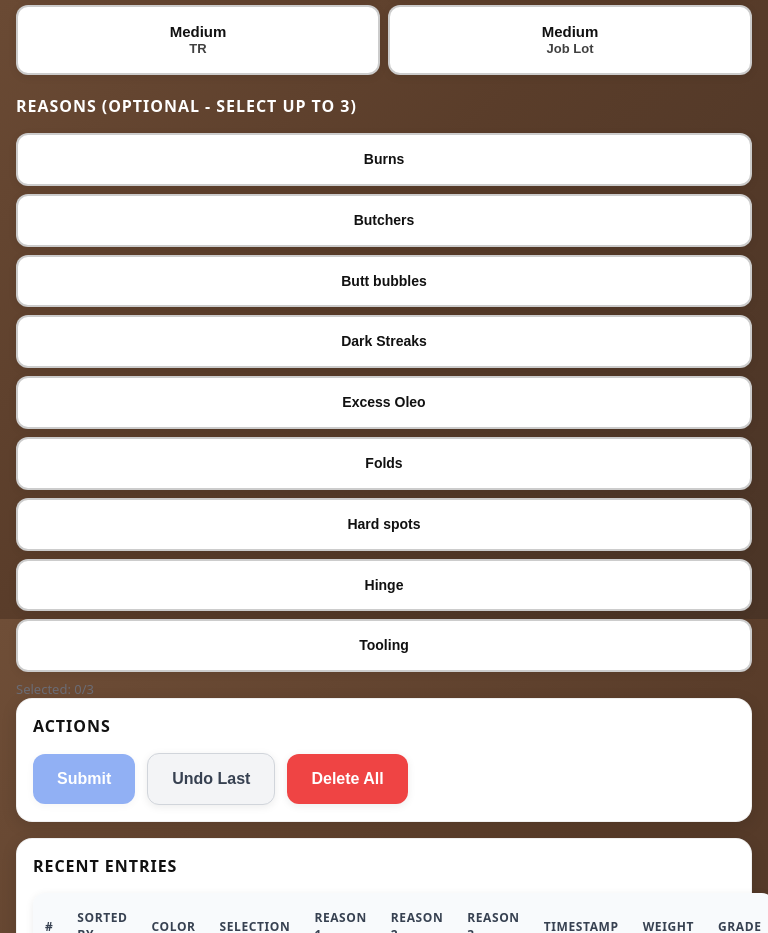
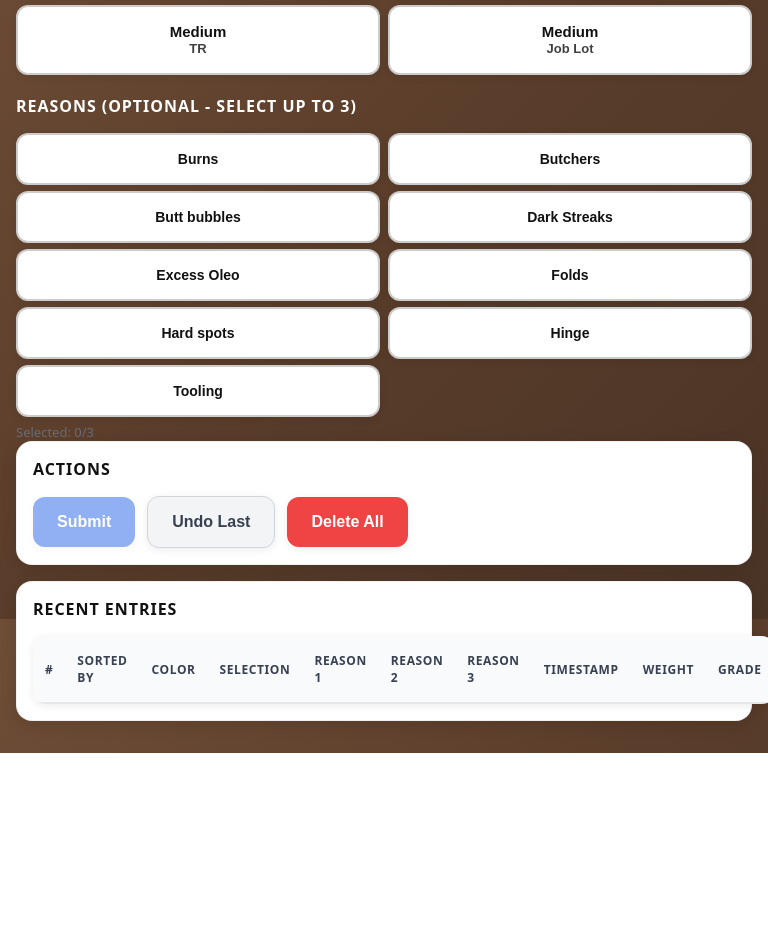
Before and after one commit to drwdg37/harnessv02, a plain HTML site: page index.html in a window 768 px wide. Shown: the part 981-1914 px from the top of the page. After the commit the page ends 1734 px from the top, so only its background shows below. Drawn offline with Linux system fonts and the light colour scheme.

Commit message:
Add files via upload

```diff
--- a/index.html
+++ b/index.html
@@ -181,8 +181,9 @@
         gap: 12px;
       }
       .reason-grid {
-        grid-template-columns: repeat(3, minmax(160px, 1fr));
+        grid-template-columns: repeat(2, minmax(200px, 1fr));
         gap: 12px;
+        grid-auto-rows: 60px;
       }
       .tile {
         padding: 16px 20px;
@@ -233,8 +234,9 @@
         gap: 8px;
       }
       .reason-grid {
-        grid-template-columns: 1fr;
+        grid-template-columns: repeat(2, 1fr);
         gap: 8px;
+        grid-auto-rows: 50px;
       }
       .row {
         gap: 12px;
```
